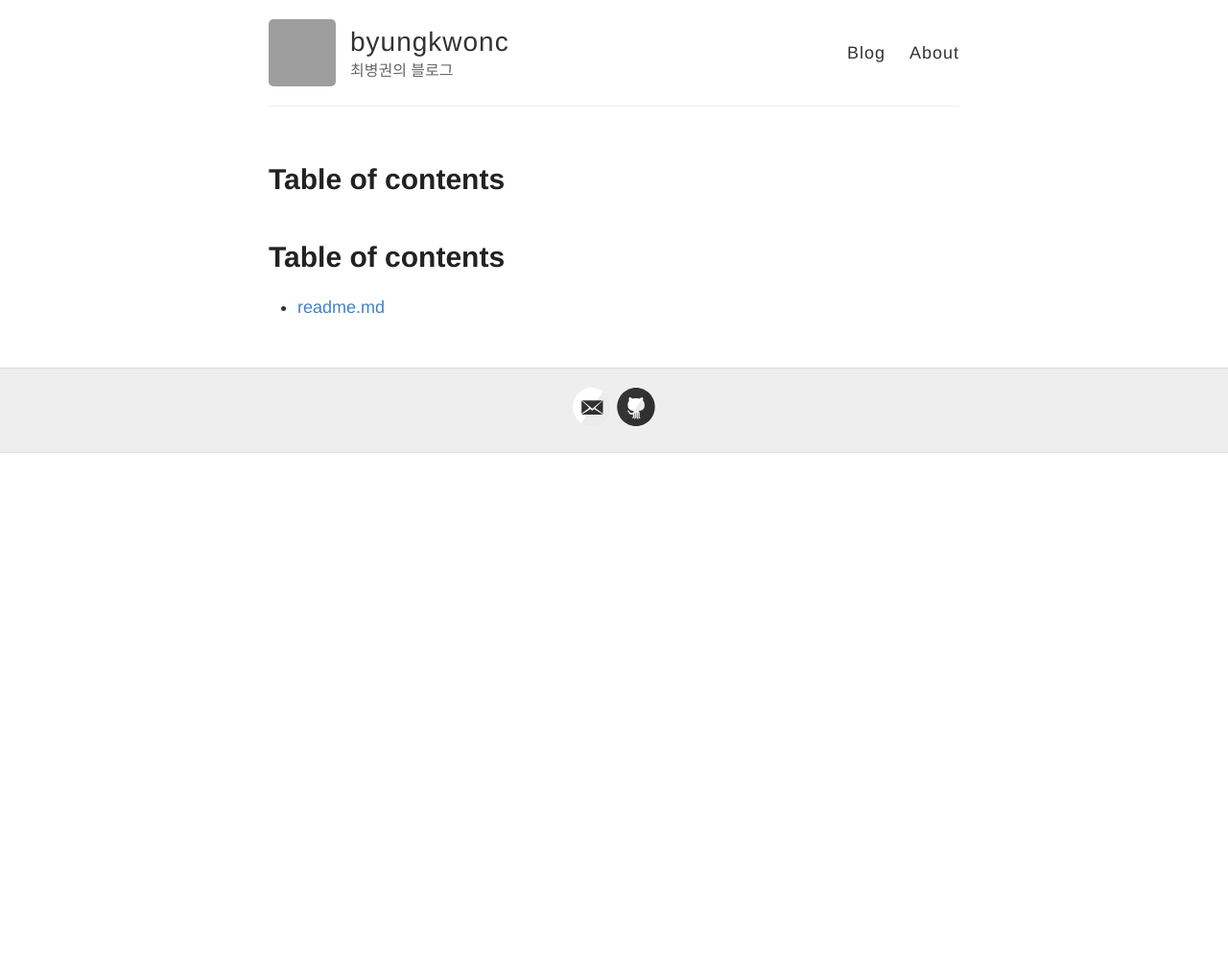
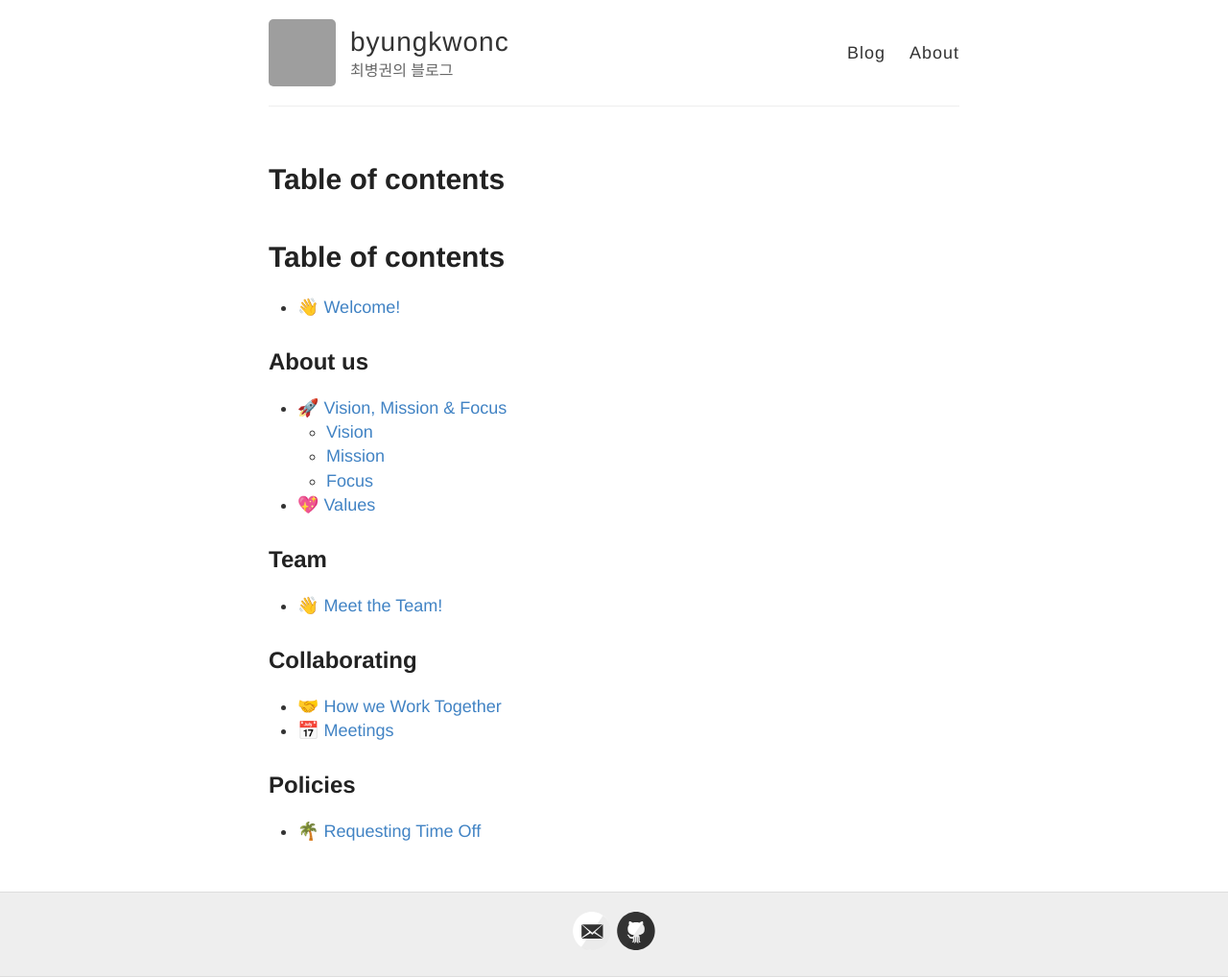
Before and after one commit to byungkwonc/byungkwonc, a Jekyll site: the page built from SUMMARY.md, in a window 1280 px wide. Shown: the whole page at 96% size. Built offline with Jekyll 4.4.1, drawn with Linux system fonts in a browser that asks for light colours; our own code applies the rules of GitHub Pages for plain Markdown files; before the commit the page ends 900 px from its top, so only the background shows below that; grey boxes are pictures that could not be loaded.

```diff
--- a/SUMMARY.md
+++ b/SUMMARY.md
@@ -1,3 +1,24 @@
 # Table of contents
 
-* [readme.md](README.md)
+* [👋 Welcome!](README.md)
+
+## About us
+
+* [🚀 Vision, Mission & Focus](about-us/vision-mission-and-focus/README.md)
+  * [Vision](about-us/vision-mission-and-focus/vision.md)
+  * [Mission](about-us/vision-mission-and-focus/mission.md)
+  * [Focus](about-us/vision-mission-and-focus/focus.md)
+* [💖 Values](about-us/values.md)
+
+## Team
+
+* [👋 Meet the Team!](team/meet-the-team.md)
+
+## Collaborating
+
+* [🤝 How we Work Together](collaborating/how-we-work-together.md)
+* [📅 Meetings](collaborating/meetings.md)
+
+## Policies
+
+* [🌴 Requesting Time Off](policies/requesting-time-off.md)
```
Also changed, not shown: about-us/values.md (added, +31 -0 lines), about-us/vision-mission-and-focus/README.md (added, +9 -0 lines), about-us/vision-mission-and-focus/focus.md (added, +9 -0 lines), about-us/vision-mission-and-focus/mission.md (added, +9 -0 lines), about-us/vision-mission-and-focus/vision.md (added, +9 -0 lines), collaborating/how-we-work-together.md (added, +19 -0 lines), collaborating/meetings.md (added, +17 -0 lines), policies/requesting-time-off.md (added, +13 -0 lines), team/meet-the-team.md (added, +47 -0 lines), README.md.
